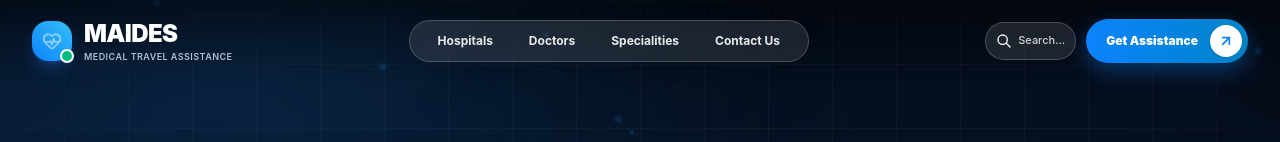
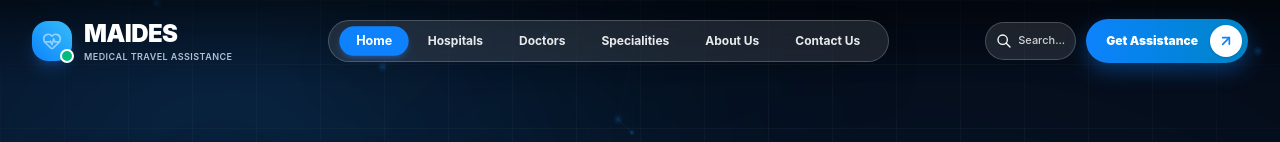
Before and after one commit to aleenashinto/MEDICAL-TOURISM, a Next.js app in the folder vitalis-web/: page / in a window 1280 px wide. Shown: the top 142 px of the page. Built offline with nearby package versions, Linux system fonts and the light colour scheme.

Commit message:
Add Home and About Us to navbar menubar

```diff
--- a/vitalis-web/src/components/Navbar.tsx
+++ b/vitalis-web/src/components/Navbar.tsx
@@ -37,11 +37,13 @@ export function Navbar({ onOpenIntake, onOpenConcierge, onOpenSearch, style = "t
     return () => window.removeEventListener("scroll", handleScroll);
   }, []);
 
-  // Requested navbar menu: Hospitals, Doctors, Specialities, Contact Us
+  // Navbar menu items: Home, Hospitals, Doctors, Specialities, About Us, Contact Us
   const navItems = [
+    { name: "Home", href: "/" },
     { name: "Hospitals", href: "/hospitals" },
     { name: "Doctors", href: "/doctors" },
     { name: "Specialities", href: "/treatments" },
+    { name: "About Us", href: "/about" },
     { name: "Contact Us", href: "/contact" },
   ];
 
```
